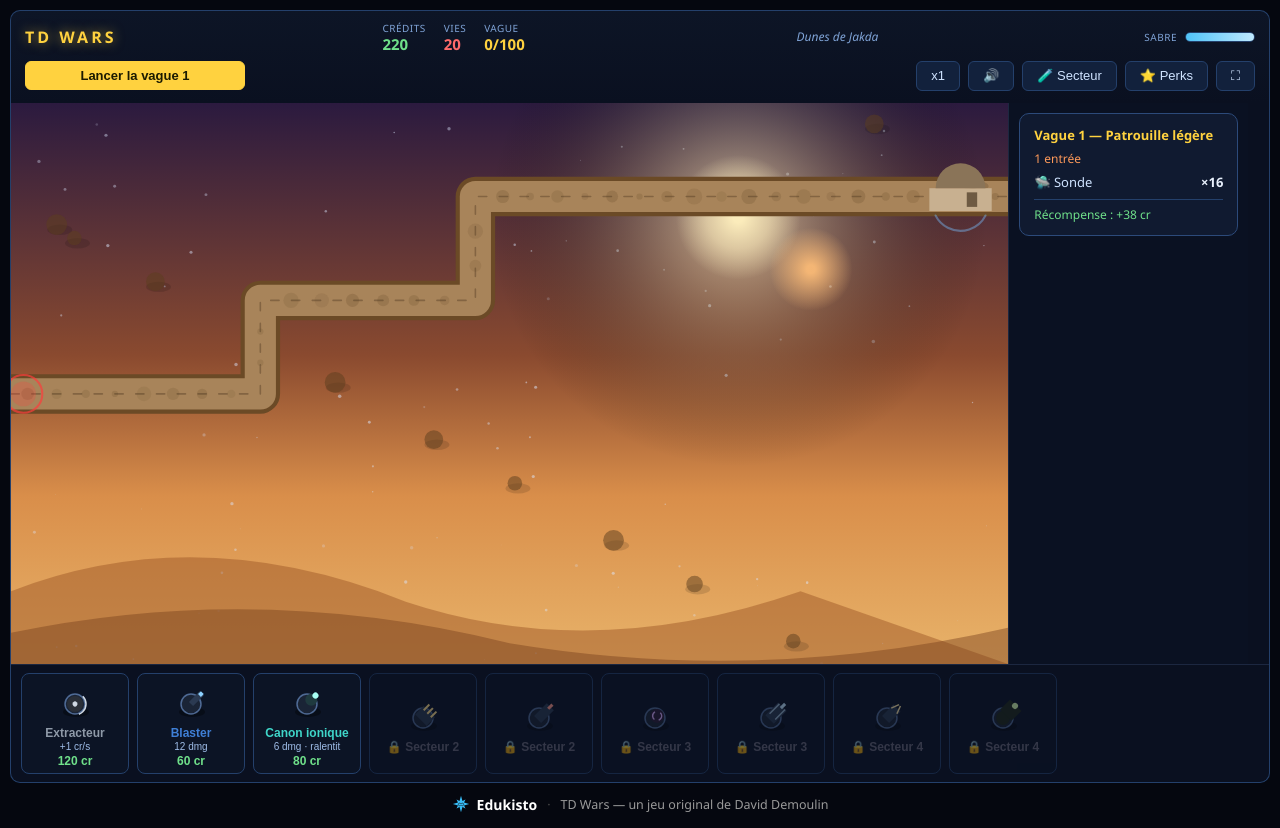
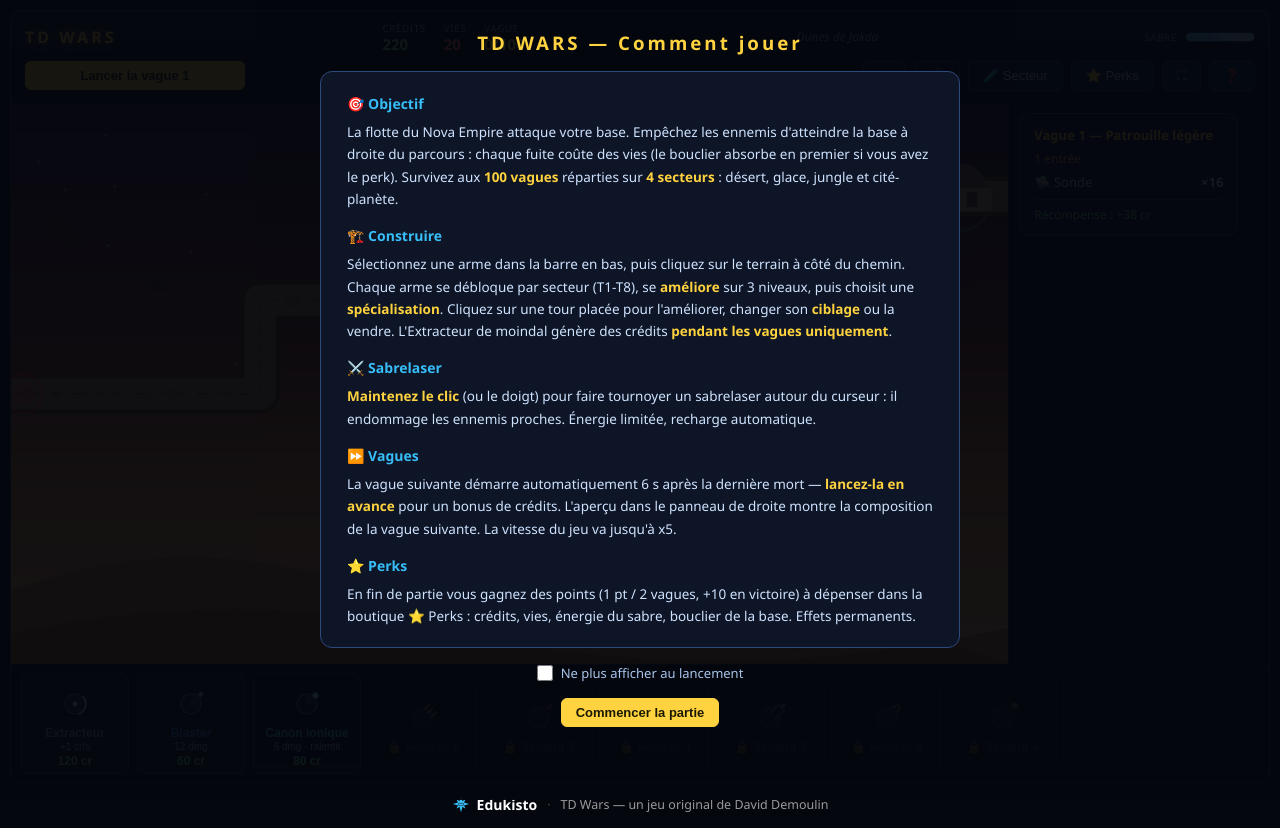
Before and after one commit to fireman358/td-wars, a website built with Vite: page index.html in a window 1280 px wide. Built offline with nearby package versions, Linux system fonts and the light colour scheme.

Commit message:
feat: ecran 'Comment jouer' au lancement, decochable
- Panneau d'aide complet a l'ouverture : objectif, construction,
  ameliorations/ciblage, sabrelaser, vagues auto + bonus d'anticipation,
  apercu de vague, perks
- Case 'Ne plus afficher au lancement' memorisee en localStorage
- Bouton reintegre dans le HUD pour rouvrir l'aide a tout moment
- Plein ecran fixe, bloc encadre aux couleurs du jeu, bouton
  'Commencer la partie'

Co-authored-by: fireman358 <fireman358@users.noreply.github.com>

```diff
--- a/index.html
+++ b/index.html
@@ -31,6 +31,7 @@
             <button id="btn-sector" class="btn">🧪 Secteur</button>
             <button id="btn-meta" class="btn">⭐ Perks</button>
             <button id="btn-fullscreen" class="btn">⛶</button>
+            <button id="btn-help" class="btn">❓</button>
           </div>
         </div>
       </header>
--- a/src/main.ts
+++ b/src/main.ts
@@ -60,6 +60,62 @@ function resizeCanvas(): void {
   renderer.ctx.setTransform(dpr * scale, 0, 0, dpr * scale, 0, 0);
   renderer.ctx.imageSmoothingEnabled = true;
 }
+
+const HELP_KEY = 'tdwars_help_seen';
+
+function showHelp(force = false) {
+  const existing = document.getElementById('help-panel');
+  existing?.remove();
+  const panel = document.createElement('div');
+  panel.id = 'help-panel';
+  panel.innerHTML = `
+    <h3>TD WARS — Comment jouer</h3>
+    <div class="help-box">
+      <h4>🎯 Objectif</h4>
+      La flotte du Nova Empire attaque votre base. Empêchez les ennemis d'atteindre
+      la base à droite du parcours : chaque fuite coûte des vies (le bouclier absorbe en premier
+      si vous avez le perk). Survivez aux <b>100 vagues</b> réparties sur <b>4 secteurs</b> :
+      désert, glace, jungle et cité-planète.
+      <h4>🏗️ Construire</h4>
+      Sélectionnez une arme dans la barre en bas, puis cliquez sur le terrain à côté du chemin.
+      Chaque arme se débloque par secteur (T1-T8), se <b>améliore</b> sur 3 niveaux, puis choisit une
+      <b>spécialisation</b>. Cliquez sur une tour placée pour l'améliorer, changer son <b>ciblage</b>
+      ou la vendre. L'Extracteur de moindal génère des crédits <b>pendant les vagues uniquement</b>.
+      <h4>⚔️ Sabrelaser</h4>
+      <b>Maintenez le clic</b> (ou le doigt) pour faire tournoyer un sabrelaser autour du curseur :
+      il endommage les ennemis proches. Énergie limitée, recharge automatique.
+      <h4>⏩ Vagues</h4>
+      La vague suivante démarre automatiquement 6 s après la dernière mort — <b>lancez-la en avance</b>
+      pour un bonus de crédits. L'aperçu dans le panneau de droite montre la composition de la vague
+      suivante. La vitesse du jeu va jusqu'à x5.
+      <h4>⭐ Perks</h4>
+      En fin de partie vous gagnez des points (1 pt / 2 vagues, +10 en victoire) à dépenser dans
+      la boutique ⭐ Perks : crédits, vies, énergie du sabre, bouclier de la base. Effets permanents.
+    </div>
+    <label class="help-check"><input type="checkbox" id="help-dont-show"> Ne plus afficher au lancement</label>
+    <button id="btn-help-close" class="btn primary">Commencer la partie</button>`;
+  document.body.appendChild(panel);
+  const closeBtn = panel.querySelector('#btn-help-close')!;
+  closeBtn.addEventListener('click', () => {
+    const dontShow = (panel.querySelector('#help-dont-show') as HTMLInputElement).checked;
+    if (dontShow) {
+      try { localStorage.setItem(HELP_KEY, '1'); } catch { /* storage indisponible */ }
+    }
+    panel.remove();
+  });
+  void force;
+}
+
+const btnHelp = document.getElementById('btn-help') as HTMLButtonElement;
+btnHelp.addEventListener('click', () => {
+  const p = document.getElementById('help-panel');
+  if (p) p.remove();
+  else showHelp(true);
+});
+
+let helpSeen = false;
+try { helpSeen = localStorage.getItem(HELP_KEY) === '1'; } catch { /* storage indisponible */ }
+if (!helpSeen) showHelp();
 
 btnFullscreen.addEventListener('click', () => {
   const app = document.getElementById('app')!;
--- a/src/style.css
+++ b/src/style.css
@@ -509,3 +509,40 @@ body {
   #meta-panel { padding: 16px 10px; gap: 12px; }
   .perk-card { width: 100%; max-width: 320px; }
 }
+
+#help-panel {
+  position: fixed;
+  inset: 0;
+  background: rgba(4, 6, 12, 0.92);
+  display: flex;
+  flex-direction: column;
+  align-items: center;
+  justify-content: flex-start;
+  gap: 16px;
+  z-index: 60;
+  padding: 30px 20px;
+  overflow-y: auto;
+}
+#help-panel h3 { color: #ffd23f; letter-spacing: 3px; }
+.help-box {
+  max-width: 640px;
+  background: #0d1526;
+  border: 1px solid #2c4a7a;
+  border-radius: 12px;
+  padding: 20px 26px;
+  color: #cfe3ff;
+  font-size: 13.5px;
+  line-height: 1.65;
+}
+.help-box h4 { color: #38bdf8; margin: 14px 0 6px; font-size: 14px; }
+.help-box h4:first-child { margin-top: 0; }
+.help-box b { color: #ffd23f; }
+.help-check {
+  display: flex;
+  align-items: center;
+  gap: 8px;
+  font-size: 13px;
+  color: #a9c4ec;
+  cursor: pointer;
+}
+.help-check input { width: 16px; height: 16px; accent-color: #38bdf8; cursor: pointer; }
```
